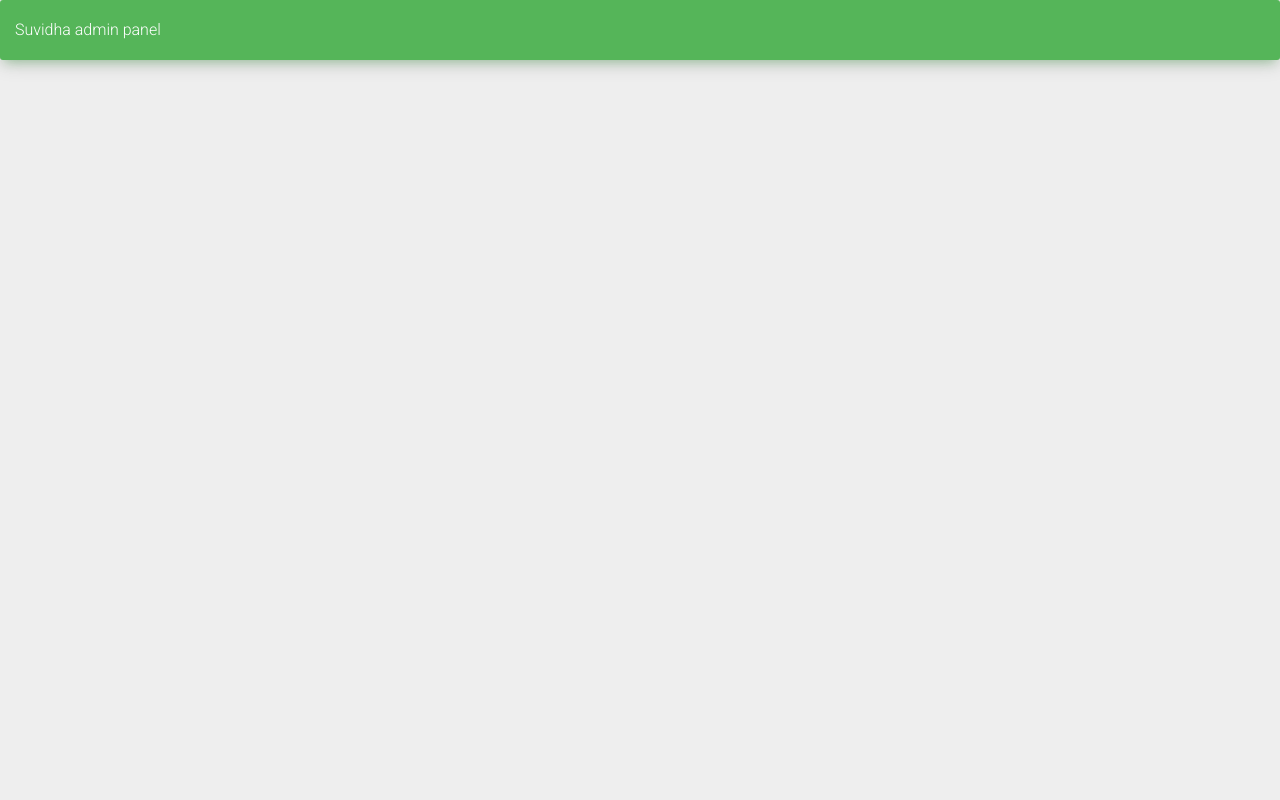
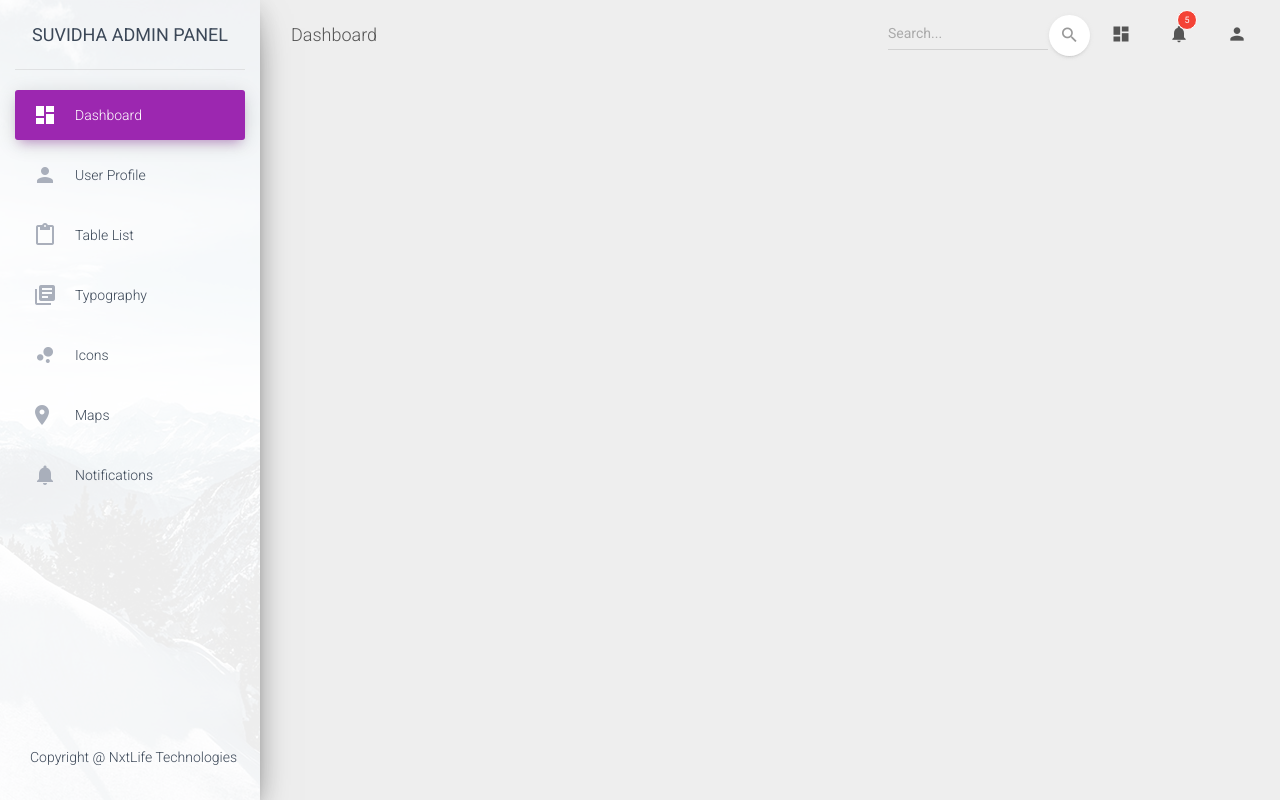
Before and after one commit to akash-gupta-146/suvidha-admin-panel, an Angular app: page / in a window 1280 px wide. Built offline with nearby package versions, Linux system fonts and the light colour scheme.

Commit message:
Added sidebar and navbar

```diff
--- a/src/app/app.component.html
+++ b/src/app/app.component.html
@@ -1,3 +1,4 @@
-<div class="alert alert-success" role="alert">
-  Suvidha admin panel
+<app-sidebar></app-sidebar>
+<div class="main-panel">
+  <app-navbar></app-navbar>
 </div>
--- a/src/app/app.module.ts
+++ b/src/app/app.module.ts
@@ -3,11 +3,15 @@ import { NgModule } from '@angular/core';
 
 
 import { AppComponent } from './app.component';
+import { SidebarComponent } from './sidebar/sidebar.component';
+import { NavbarComponent } from './navbar/navbar.component';
 
 
 @NgModule({
   declarations: [
-    AppComponent
+    AppComponent,
+    SidebarComponent,
+    NavbarComponent
   ],
   imports: [
     BrowserModule
--- /dev/null
+++ b/src/app/navbar/navbar.component.html
@@ -0,0 +1,60 @@
+            <!-- Navbar -->
+            <nav class="navbar navbar-expand-lg navbar-transparent  navbar-absolute fixed-top">
+              <div class="container-fluid">
+                  <div class="navbar-wrapper">
+                      <a class="navbar-brand" href="#">Dashboard</a>
+                  </div>
+                  <button class="navbar-toggler" type="button" data-toggle="collapse" data-target="#navigation" aria-controls="navigation-index" aria-expanded="false" aria-label="Toggle navigation">
+                      <span class="sr-only">Toggle navigation</span>
+                      <span class="navbar-toggler-icon icon-bar"></span>
+                      <span class="navbar-toggler-icon icon-bar"></span>
+                      <span class="navbar-toggler-icon icon-bar"></span>
+                  </button>
+                  <div class="collapse navbar-collapse justify-content-end" id="navigation">
+                      <form class="navbar-form">
+                          <div class="input-group no-border">
+                              <input type="text" value="" class="form-control" placeholder="Search...">
+                              <button type="submit" class="btn btn-white btn-round btn-just-icon">
+                                  <i class="material-icons">search</i>
+                                  <div class="ripple-container"></div>
+                              </button>
+                          </div>
+                      </form>
+                      <ul class="navbar-nav">
+                          <li class="nav-item">
+                              <a class="nav-link" href="#pablo">
+                                  <i class="material-icons">dashboard</i>
+                                  <p>
+                                      <span class="d-lg-none d-md-block">Stats</span>
+                                  </p>
+                              </a>
+                          </li>
+                          <li class="nav-item dropdown">
+                              <a class="nav-link" href="http://example.com" id="navbarDropdownMenuLink" data-toggle="dropdown" aria-haspopup="true" aria-expanded="false">
+                                  <i class="material-icons">notifications</i>
+                                  <span class="notification">5</span>
+                                  <p>
+                                      <span class="d-lg-none d-md-block">Some Actions</span>
+                                  </p>
+                              </a>
+                              <div class="dropdown-menu dropdown-menu-right" aria-labelledby="navbarDropdownMenuLink">
+                                  <a class="dropdown-item" href="#">Mike John responded to your email</a>
+                                  <a class="dropdown-item" href="#">You have 5 new tasks</a>
+                                  <a class="dropdown-item" href="#">You're now friend with Andrew</a>
+                                  <a class="dropdown-item" href="#">Another Notification</a>
+                                  <a class="dropdown-item" href="#">Another One</a>
+                              </div>
+                          </li>
+                          <li class="nav-item">
+                              <a class="nav-link" href="#pablo">
+                                  <i class="material-icons">person</i>
+                                  <p>
+                                      <span class="d-lg-none d-md-block">Account</span>
+                                  </p>
+                              </a>
+                          </li>
+                      </ul>
+                  </div>
+              </div>
+          </nav>
+          <!-- End Navbar -->
--- /dev/null
+++ b/src/app/navbar/navbar.component.ts
@@ -0,0 +1,15 @@
+import { Component, OnInit } from '@angular/core';
+
+@Component({
+  selector: 'app-navbar',
+  templateUrl: './navbar.component.html',
+  styleUrls: ['./navbar.component.scss']
+})
+export class NavbarComponent implements OnInit {
+
+  constructor() { }
+
+  ngOnInit() {
+  }
+
+}
--- /dev/null
+++ b/src/app/sidebar/sidebar.component.html
@@ -0,0 +1,63 @@
+<div class="sidebar" data-color="purple" data-background-color="white" data-image="../assets/img/sidebar-1.jpg">
+  <!--
+Tip 1: You can change the color of the sidebar using: data-color="purple | azure | green | orange | danger"
+
+Tip 2: you can also add an image using data-image tag
+-->
+  <div class="logo">
+      <a href="#" class="simple-text logo-normal">
+          Suvidha Admin Panel
+      </a>
+  </div>
+  <div class="sidebar-wrapper">
+      <ul class="nav">
+          <li class="nav-item active">
+              <a class="nav-link" href="#">
+                  <i class="material-icons">dashboard</i>
+                  <p>Dashboard</p>
+              </a>
+          </li>
+          <li class="nav-item ">
+              <a class="nav-link" href="#">
+                  <i class="material-icons">person</i>
+                  <p>User Profile</p>
+              </a>
+          </li>
+          <li class="nav-item ">
+              <a class="nav-link" href="#">
+                  <i class="material-icons">content_paste</i>
+                  <p>Table List</p>
+              </a>
+          </li>
+          <li class="nav-item ">
+              <a class="nav-link" href="#">
+                  <i class="material-icons">library_books</i>
+                  <p>Typography</p>
+              </a>
+          </li>
+          <li class="nav-item ">
+              <a class="nav-link" href="#">
+                  <i class="material-icons">bubble_chart</i>
+                  <p>Icons</p>
+              </a>
+          </li>
+          <li class="nav-item ">
+              <a class="nav-link" href="#">
+                  <i class="material-icons">location_ons</i>
+                  <p>Maps</p>
+              </a>
+          </li>
+          <li class="nav-item ">
+              <a class="nav-link" href="#">
+                  <i class="material-icons">notifications</i>
+                  <p>Notifications</p>
+              </a>
+          </li>
+          <li class="nav-item active-pro">
+              <a class="nav-link" href="#">
+                  <p>copyright @ NxtLife Technologies</p>
+              </a>
+          </li>
+      </ul>
+  </div>
+</div>
--- /dev/null
+++ b/src/app/sidebar/sidebar.component.ts
@@ -0,0 +1,15 @@
+import { Component, OnInit } from '@angular/core';
+
+@Component({
+  selector: 'app-sidebar',
+  templateUrl: './sidebar.component.html',
+  styleUrls: ['./sidebar.component.scss']
+})
+export class SidebarComponent implements OnInit {
+
+  constructor() { }
+
+  ngOnInit() {
+  }
+
+}
```
Also changed, not shown: src/app/navbar/navbar.component.scss (added), src/app/sidebar/sidebar.component.scss (added), 2 other files (tests, documents, lock files or other folders).
